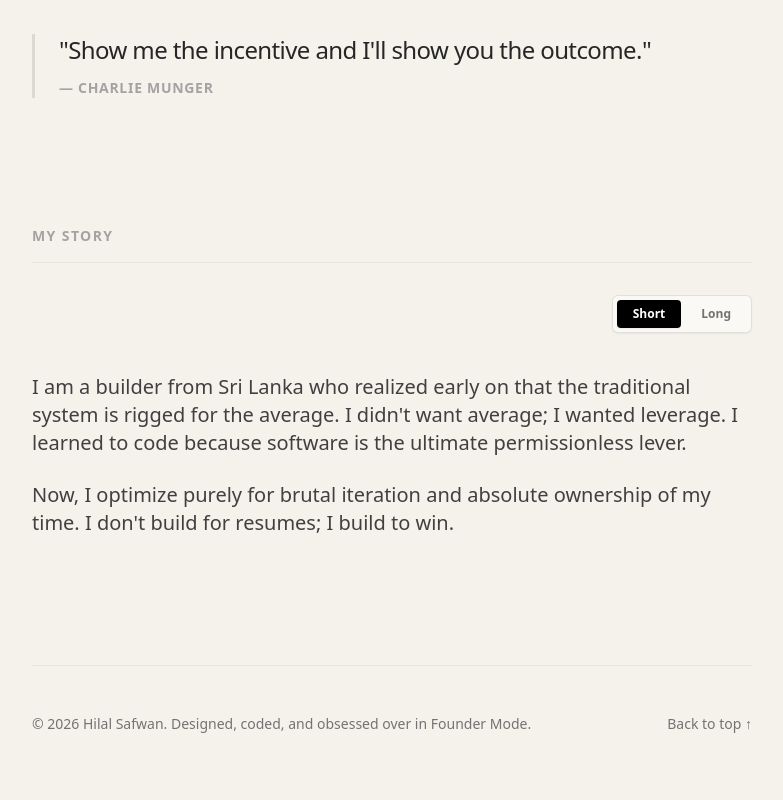
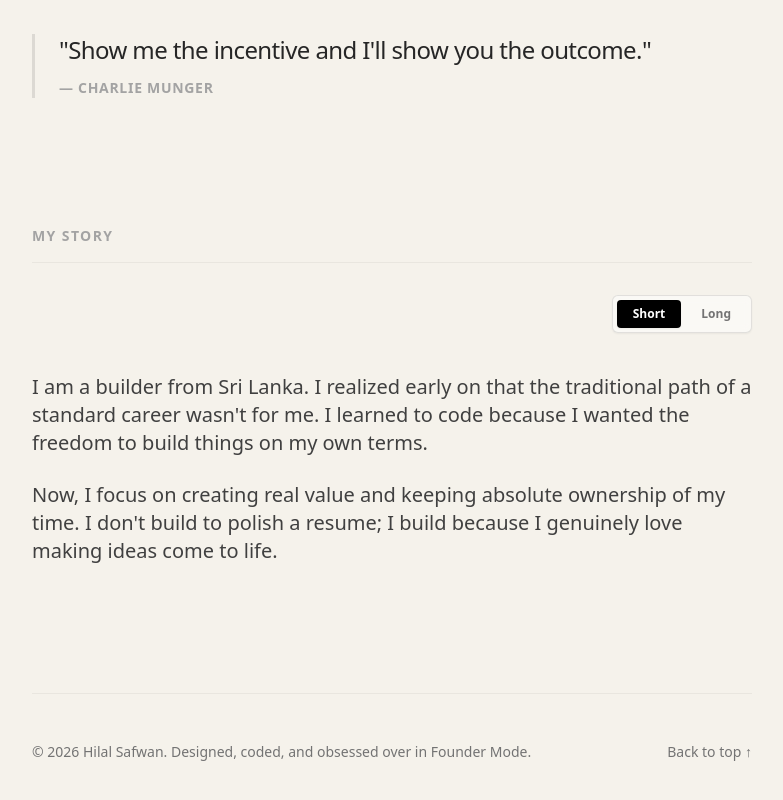
Before and after one commit to hilal953/my-portfolio, a Next.js app: page / in a window 1280 px wide. Shown: the part 2130-2930 px from the top of the page, without its empty margins (248-1031 px from the left). Built offline with nearby package versions, Linux system fonts and the light colour scheme; no server answers.

Commit message:
fix: remove AI slop from the short version of the story as well

```diff
--- a/components/StoryToggle.tsx
+++ b/components/StoryToggle.tsx
@@ -46,10 +46,10 @@ export default function StoryToggle() {
           {!isLong ? (
             <div className="space-y-6 text-lg md:text-xl font-medium leading-relaxed text-neutral-700">
               <p>
-                I am a builder from Sri Lanka who realized early on that the traditional system is rigged for the average. I didn&apos;t want average; I wanted leverage. I learned to code because software is the ultimate permissionless lever.
+                I am a builder from Sri Lanka. I realized early on that the traditional path of a standard career wasn&apos;t for me. I learned to code because I wanted the freedom to build things on my own terms.
               </p>
               <p>
-                Now, I optimize purely for brutal iteration and absolute ownership of my time. I don&apos;t build for resumes; I build to win.
+                Now, I focus on creating real value and keeping absolute ownership of my time. I don&apos;t build to polish a resume; I build because I genuinely love making ideas come to life.
               </p>
             </div>
           ) : (
```
